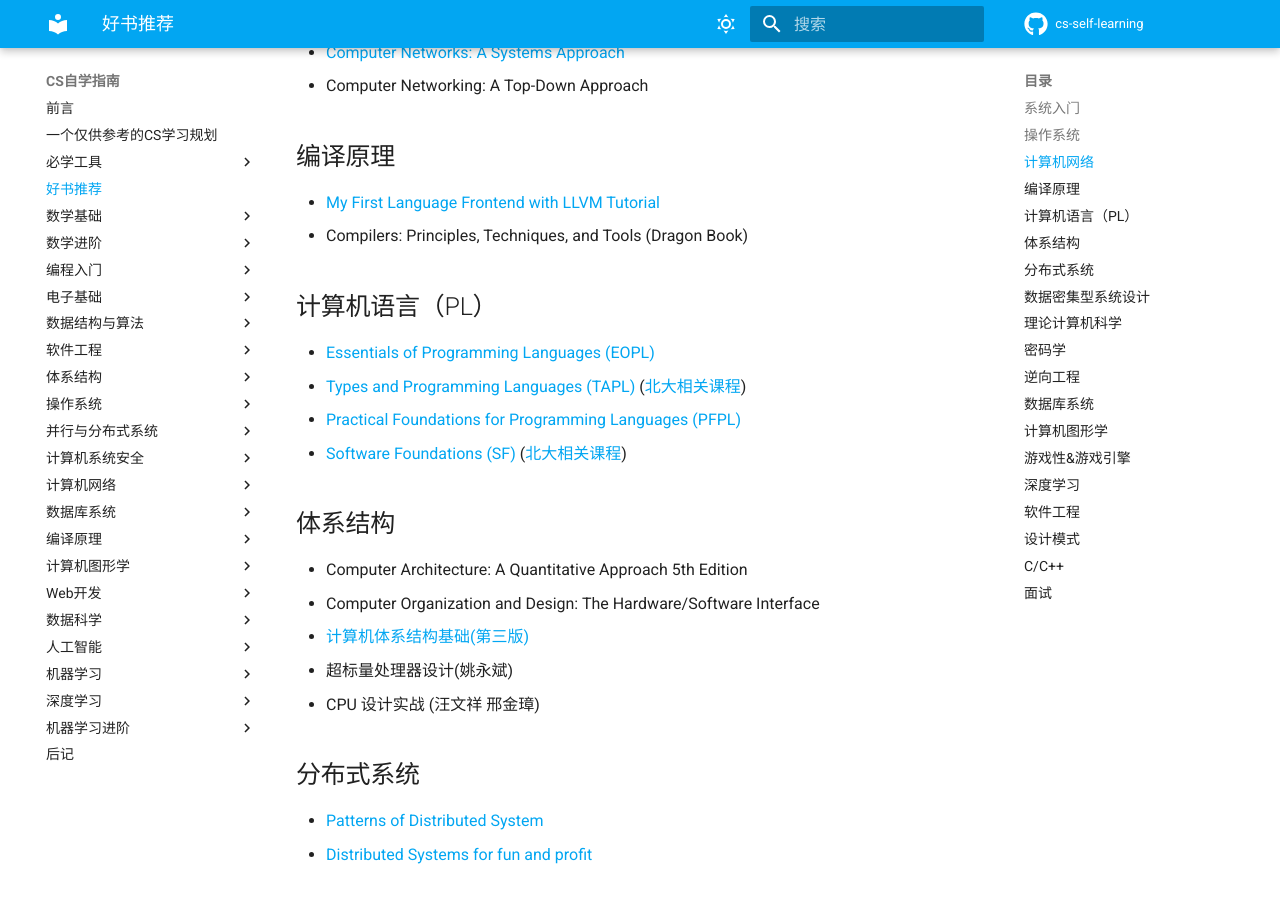
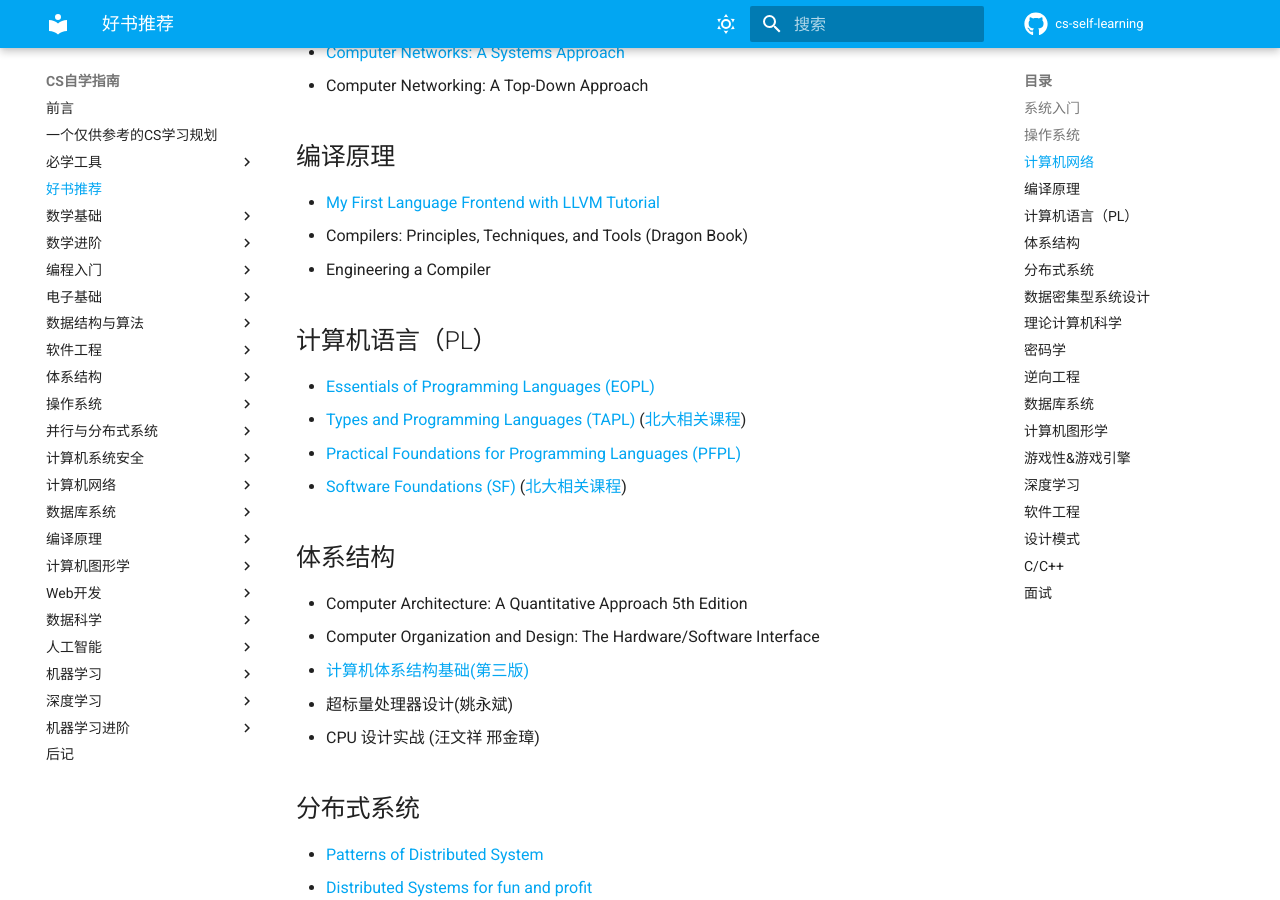
Before and after one commit to PKUFlyingPig/cs-self-learning, an MkDocs documentation site: the page built from docs/好书推荐.md, in a window 1280 px wide and 900 px high, scrolled down 717 px. Built offline with MkDocs 1.6.1 and Material for MkDocs 9.7.7, drawn with Linux system fonts in a browser that asks for light colours; comment, search, counter and statistics services are not loaded.

Commit message:
Add books for Compiler

```diff
--- a/docs/好书推荐.md
+++ b/docs/好书推荐.md
@@ -25,6 +25,7 @@
 
 - [My First Language Frontend with LLVM Tutorial](https://llvm.org/docs/tutorial/MyFirstLanguageFrontend/index.html)
 - Compilers: Principles, Techniques, and Tools (Dragon Book)
+- Engineering a Compiler
 
 ## 计算机语言（PL）
 
```
